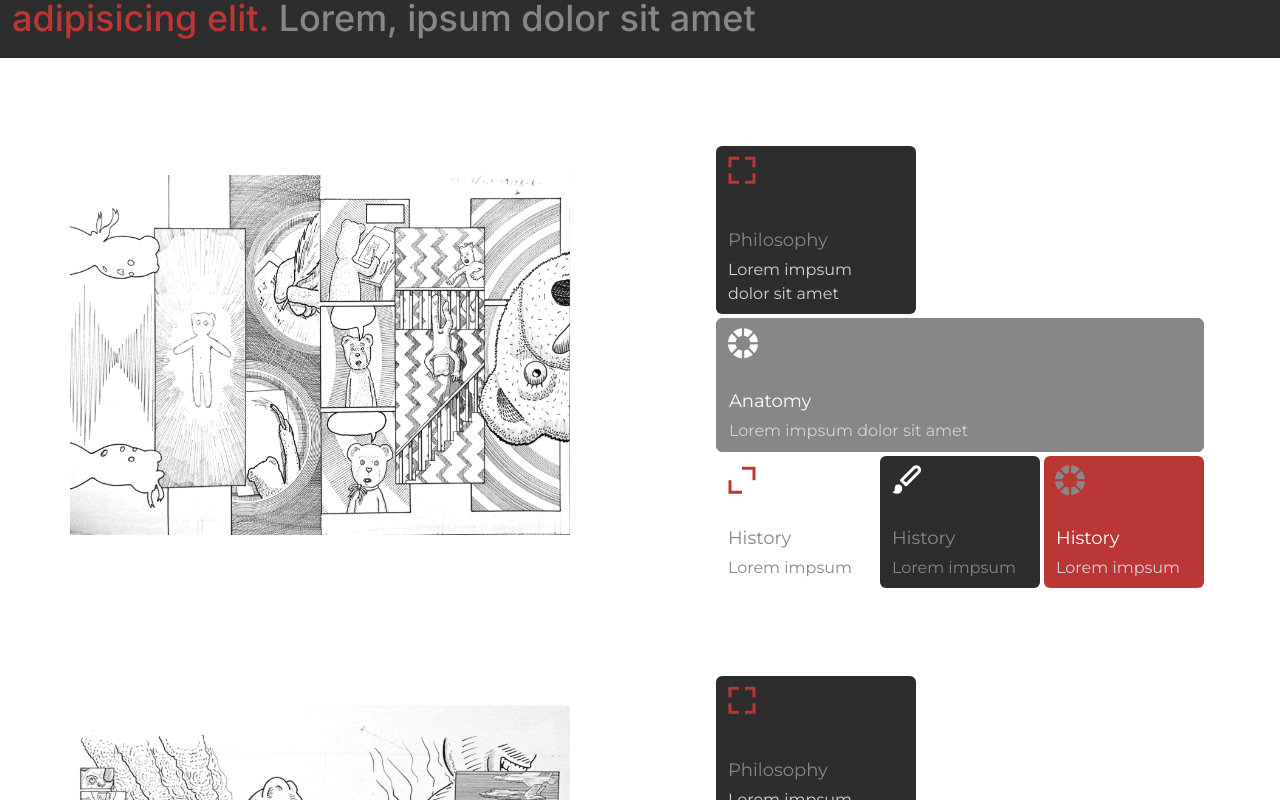
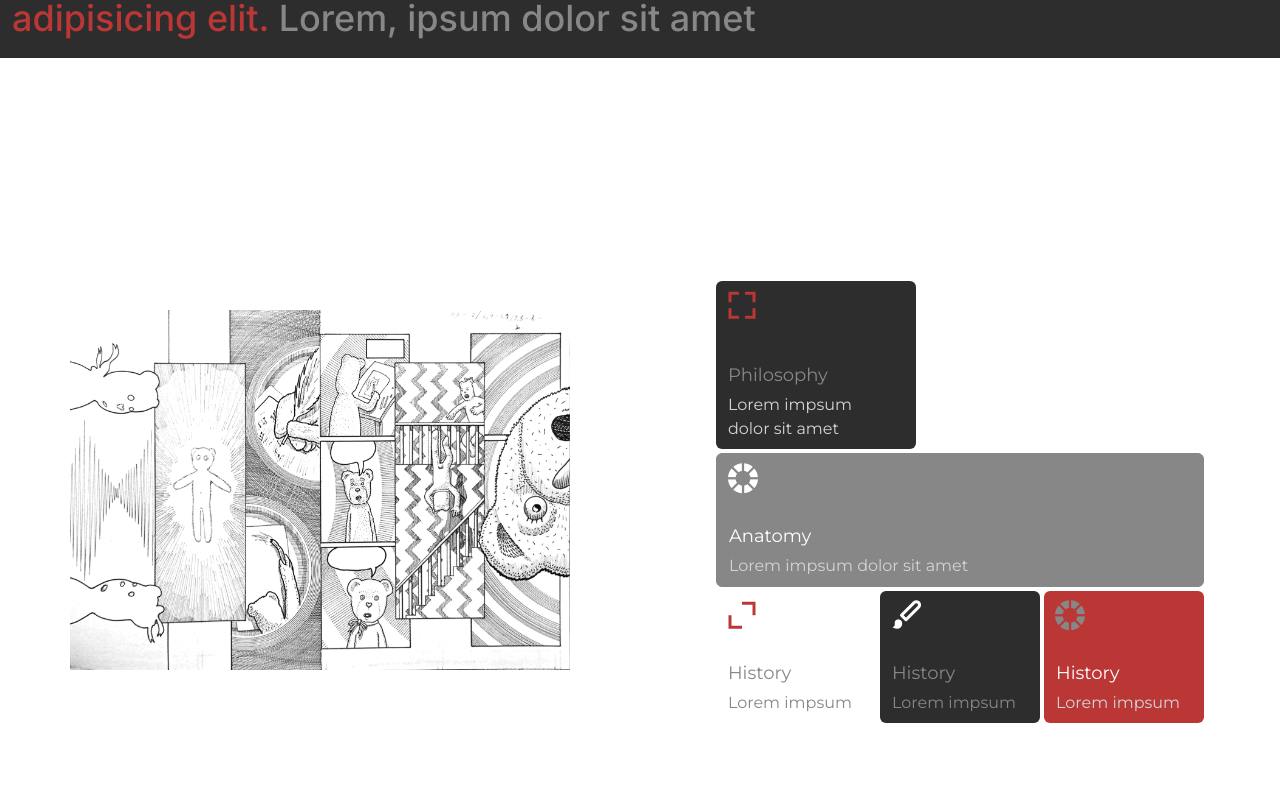
Before and after one commit to Najdorf12/gallery-app, a React (Vite) app: page /BisyLorem in a window 1280 px wide. Shown: the part 1000-1800 px from the top of the page. Built offline with nearby package versions, Linux system fonts and the light colour scheme.

Commit message:
add styles

```diff
--- a/src/components/GalleryArtist.jsx
+++ b/src/components/GalleryArtist.jsx
@@ -13,7 +13,7 @@ const GalleryArtist = ({ obra }) => {
 
   return (
     <>
-      <section className="flex flex-col  lg:flex-row  my-16  ">
+      <section className="flex flex-col  lg:flex-row  my-16 lg:min-h-[80vh] lg:my-28  ">
         <figure
           className="w-full px-[2px] flex justify-center items-center lg:w-1/2 "
           onClick={() => handleImageClick(obra?.image)}
```
